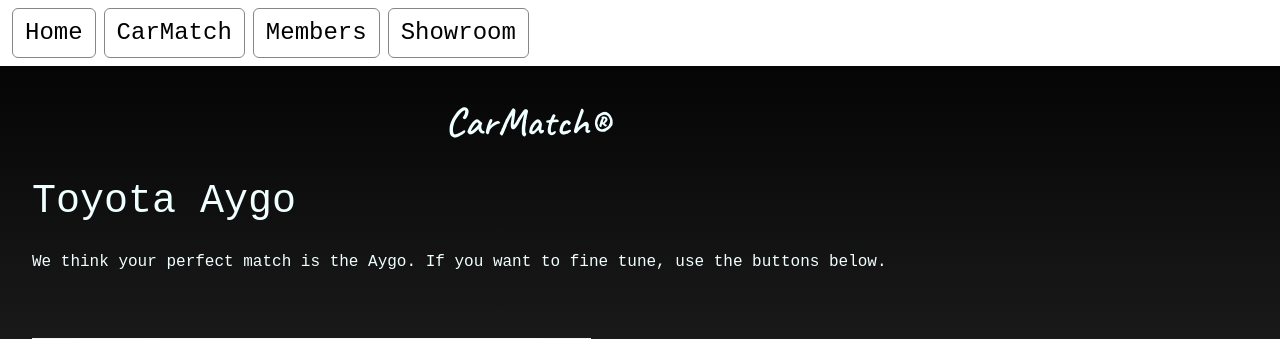
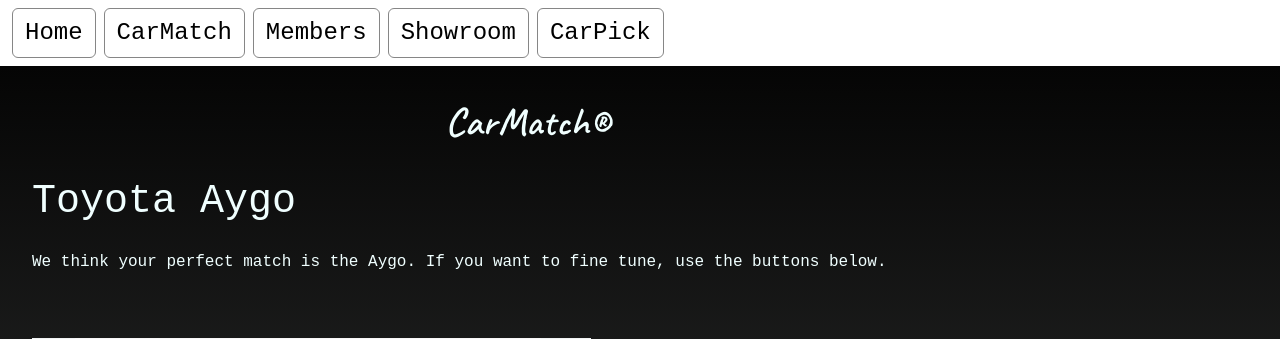
Before and after one commit to CaptainCavalier/SKYFinalProject, a Flask app: page /aygo in a window 1280 px wide. Shown: the top 339 px of the page. Run offline with Flask 2, Linux system fonts and the light colour scheme.

Commit message:
added carpick to layout

```diff
--- a/application/templates/layout.html
+++ b/application/templates/layout.html
@@ -19,6 +19,8 @@
       <a href="http://127.0.0.1:8000/carmatch"> <button id="carmatch" class="btn btn-outline-success me-2" type="button">CarMatch</button></a>
       <a href="http://127.0.0.1:8000/members"> <button id="members" class="btn btn-outline-success me-2" type="button">Members</button></a>
       <a href="http://127.0.0.1:8000/showroom"> <button id="showroom" class="btn btn-outline-success me-2" type="button">Showroom</button></a>
+        <a href="http://127.0.0.1:8000/car_pick"> <button id="Carpick" class="btn btn-outline-success me-2" type="button">CarPick</button></a>
+
 
     </form>
   </nav>
```
